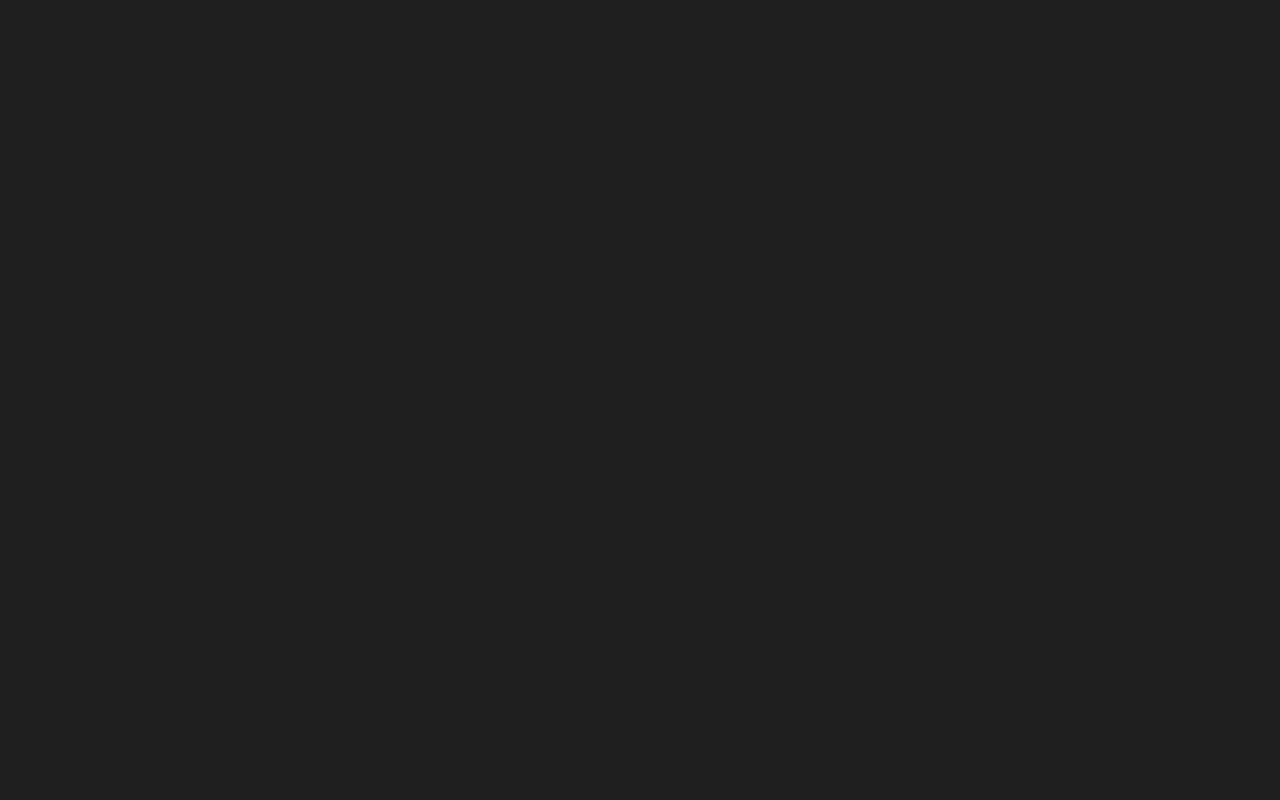
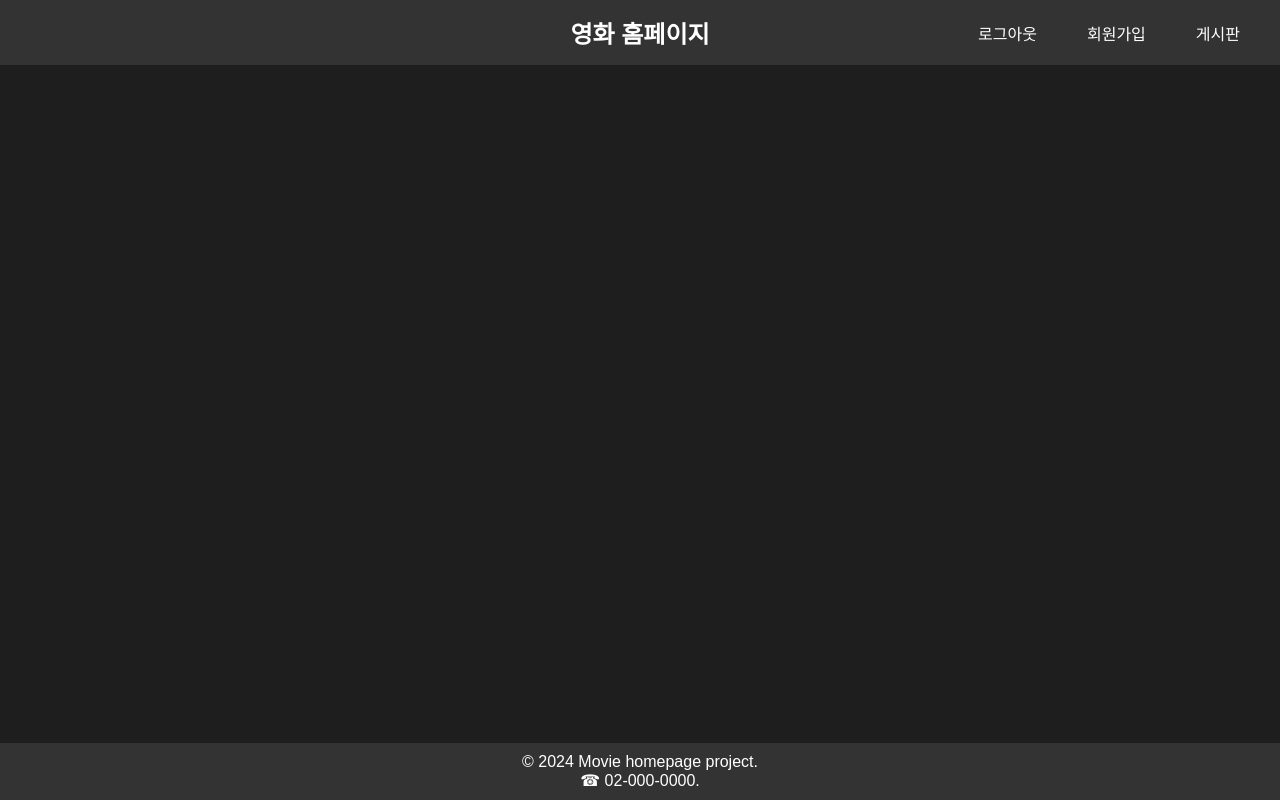
Before and after one commit to hyunjin0209/PJ_MOVIE, a React (Create React App) app in the folder pj-movie-front/: page /mainpage in a window 1280 px wide. Before the commit this address had no page. Built offline with nearby package versions, Linux system fonts and the light colour scheme.

Commit message:
로그인시 버튼 로그아웃으로 변경 및 로그아웃이 세션 데이터 삭제

```diff
--- a/pj-movie-front/src/App.js
+++ b/pj-movie-front/src/App.js
@@ -9,6 +9,7 @@ import BoardList from "./component/Board/BoardList";
 import BoartWriting from "./component/Board/BoardWriting";
 import DetailBoard from "./component/Board/DetailBoard";
 import NowScreening from "./movie/NowScreening";
+import MainPage from "./component/MainPage/MainPage";
 function App() {
   return (
     <BrowserRouter>
@@ -32,6 +33,7 @@ const AppComponent = () => {
           <Route path="/boardwriting" element={<BoartWriting />} />
           <Route path="/detailboard" element={<DetailBoard />} />
           <Route path="/nowscreening" element={<NowScreening />} />
+          <Route path="/mainpage" element={<MainPage />} />
         </Routes>
       </Layout>
     </div>
--- /dev/null
+++ b/pj-movie-front/src/component/MainPage/MainPage.jsx
@@ -0,0 +1,41 @@
+import { useEffect, useState } from "react";
+import { useNavigate } from "react-router-dom";
+
+export default function MainPage() {
+  const nav = useNavigate();
+
+  const [sessionDate, setsessionDate] = useState(sessionStorage);
+
+  const logout = () => {
+    sessionStorage.clear();
+    setsessionDate();
+  };
+
+  return (
+    <>
+      <div className="main-home">
+        <header className="header">
+          <h1>영화 홈페이지</h1>
+          <div className="button-container">
+            <div>
+              {sessionDate ? (
+                <button onClick={logout}>로그아웃</button>
+              ) : (
+                <button onClick={() => nav("/Login")}>로그인</button>
+              )}
+            </div>
+
+            <button onClick={() => nav("/UserJoin")}>회원가입</button>
+            <button onClick={() => nav("/BoardList")}>게시판</button>
+          </div>
+        </header>
+
+        <footer className="footer">
+          <p>
+            © 2024 Movie homepage project. <br />☎ 02-000-0000.
+          </p>
+        </footer>
+      </div>
+    </>
+  );
+}
--- a/pj-movie-front/src/component/sign/LogIn.jsx
+++ b/pj-movie-front/src/component/sign/LogIn.jsx
@@ -35,7 +35,7 @@ export default function LogIn() {
         sessionStorage.setItem("id", response.data.pmUserId);
         sessionStorage.setItem("email", response.data.pmUserEmail);
         sessionStorage.setItem("phone number", response.data.pmUserPhone);
-        nav("/NowScreening");
+        nav("/mainpage");
       } else {
         alert("아이디 또는 비밀번호가 다릅니다");
       }
```
